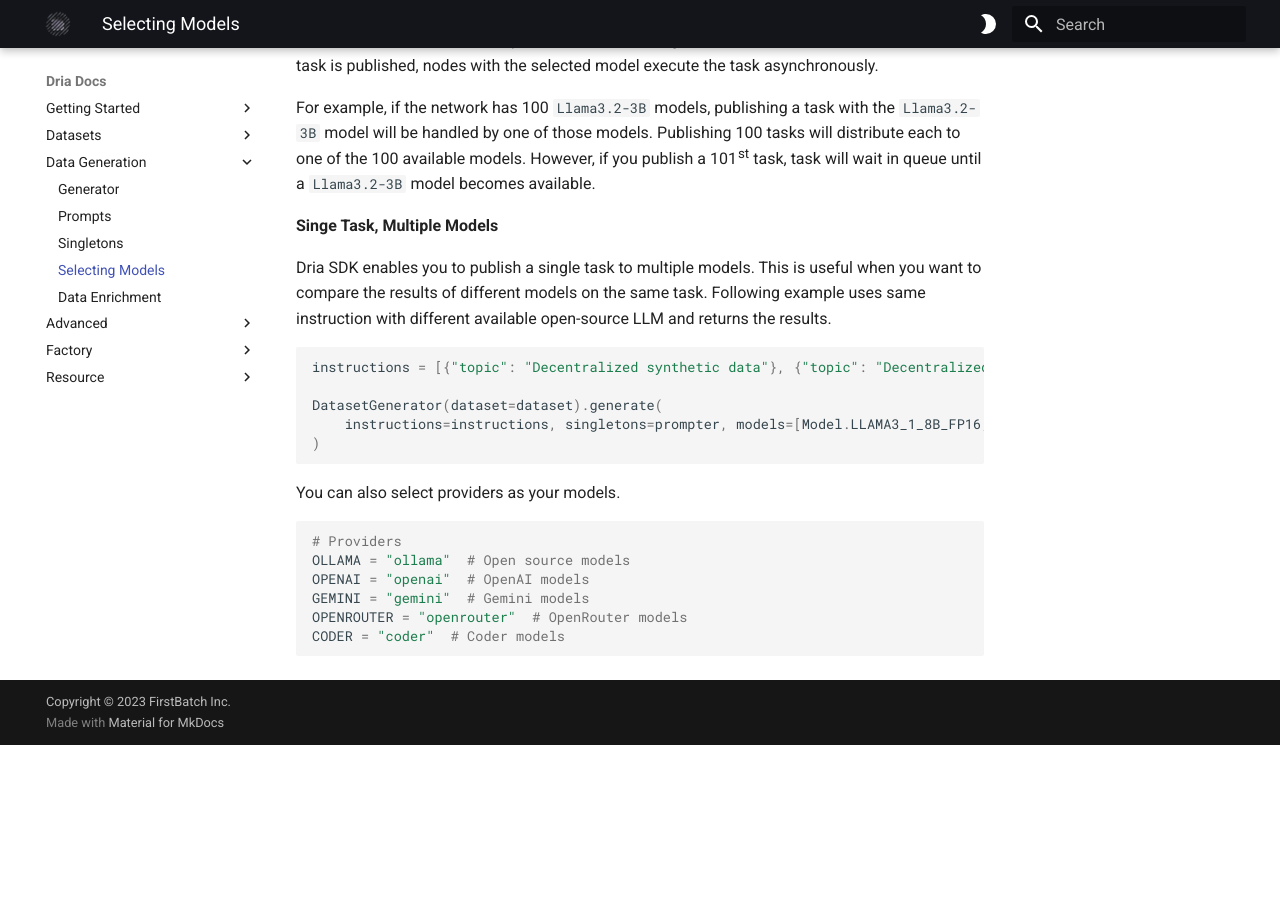
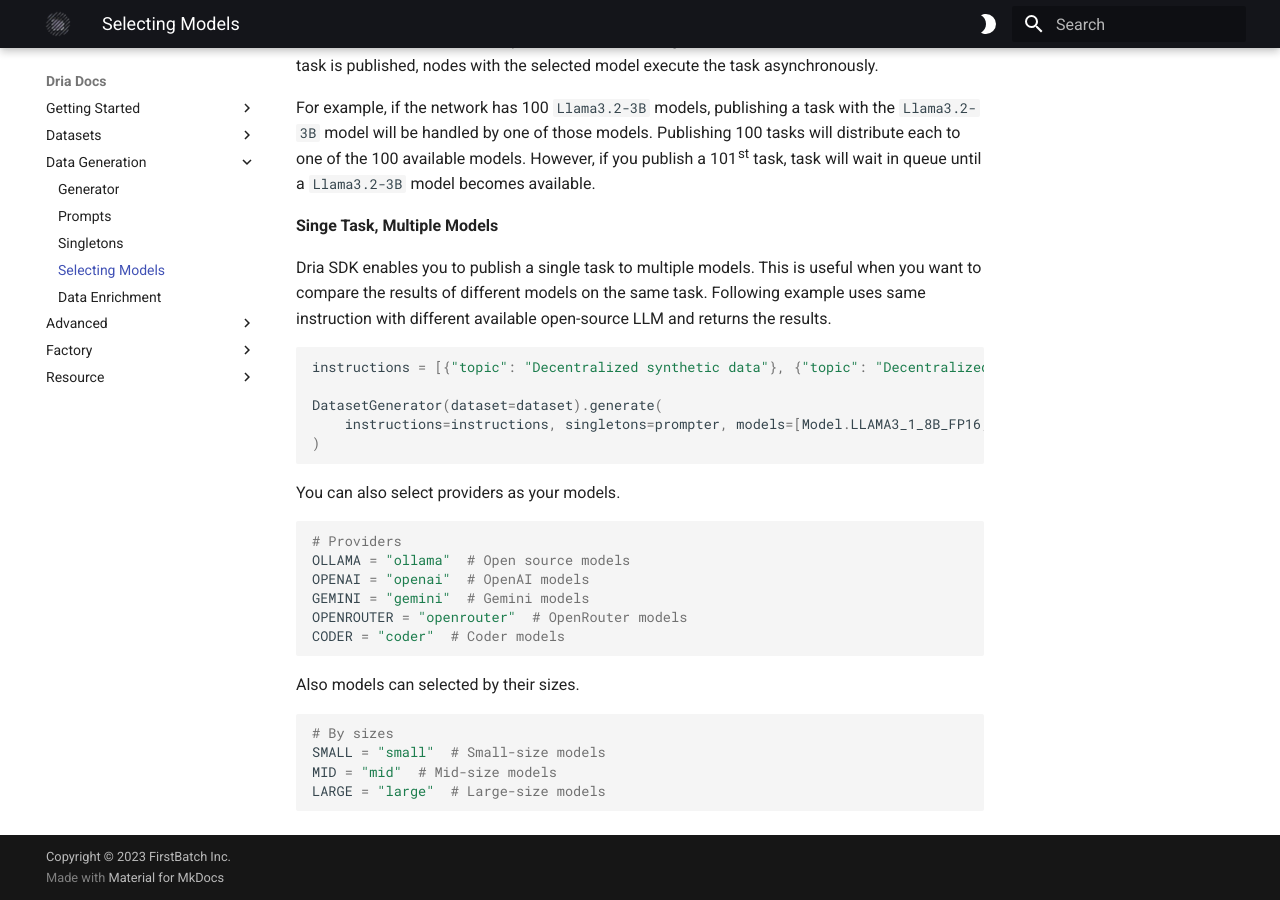
Before and after one commit to firstbatchxyz/dria-blog, an MkDocs documentation site: the page built from docs/how-to/selecting_models.md, in a window 1280 px wide and 900 px high, scrolled down 603 px. Built offline with MkDocs 1.6.1 and Material for MkDocs 9.7.7, drawn with Linux system fonts in a browser that asks for light colours; before the commit the page ends 1348 px from its top, so only the background shows below that.

Commit message:
models selections, by size added. Hot fix on enrichment

````diff
--- a/docs/how-to/selecting_models.md
+++ b/docs/how-to/selecting_models.md
@@ -65,3 +65,11 @@
 OPENROUTER = "openrouter"  # OpenRouter models
 CODER = "coder"  # Coder models
 ```
+
+Also models can selected by their sizes.
+```python
+# By sizes
+SMALL = "small"  # Small-size models
+MID = "mid"  # Mid-size models
+LARGE = "large"  # Large-size models
+```
````
Also changed, not shown: docs/how-to/data_enrichment.md (+3 -3 lines).
